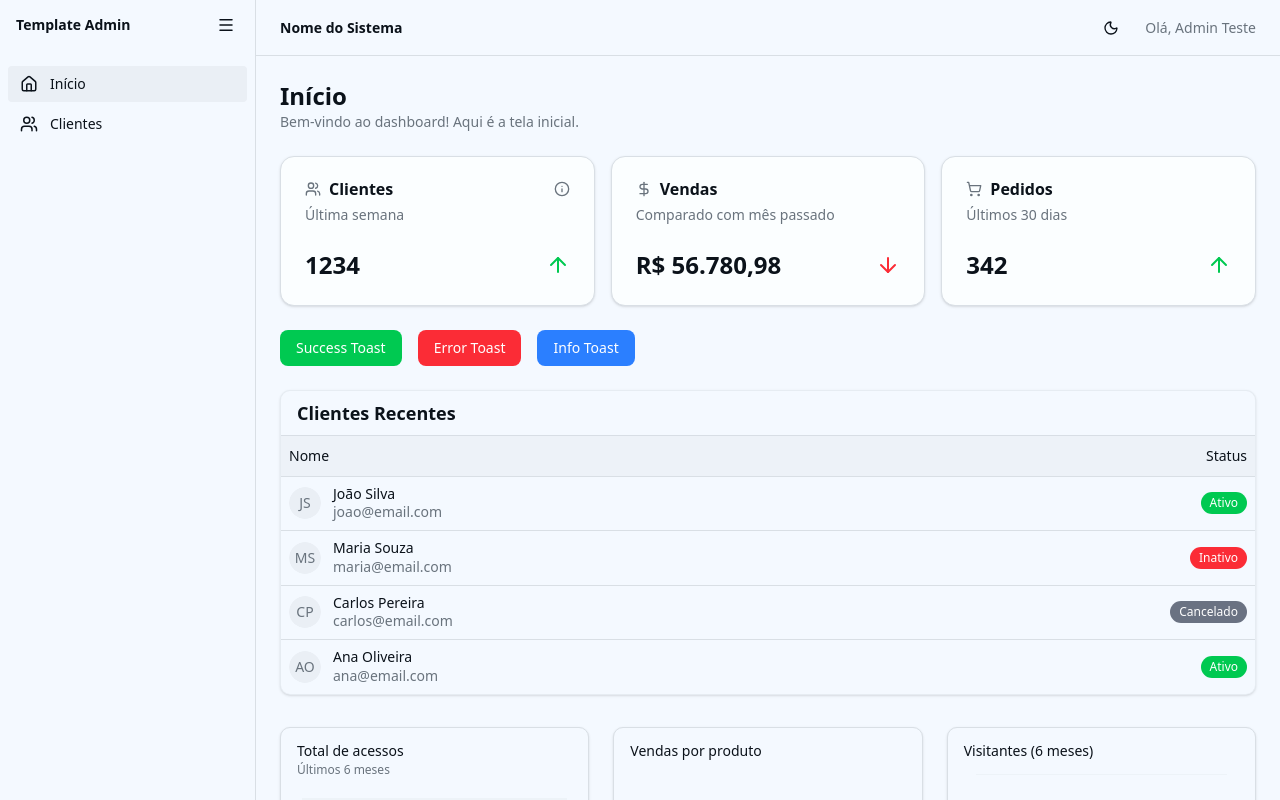
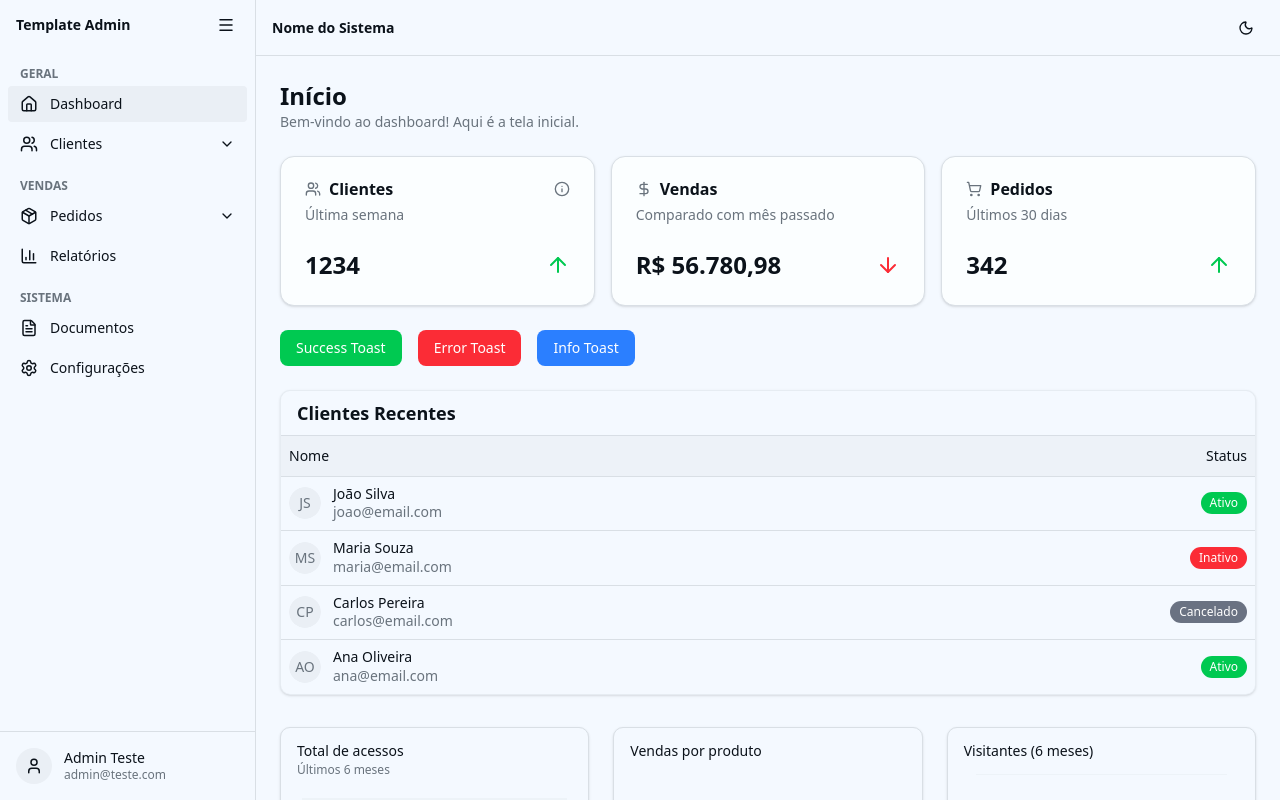
Before and after one commit to evertonestevao/next-admin-template, a Next.js app: page /dashboard in a window 1280 px wide. Built offline with nearby package versions, Linux system fonts and the light colour scheme.

Commit message:
menu mobile

```diff
--- a/app/(private)/dashboard/layout.tsx
+++ b/app/(private)/dashboard/layout.tsx
@@ -1,14 +1,21 @@
-import Sidebar from "@/components/sidebar";
+"use client";
+
+import { useState } from "react";
+import dynamic from "next/dynamic";
 import Topbar from "@/components/topbar";
-import { Toaster } from "sonner";
-import { getCurrentUser } from "@/lib/auth";
 
-export default async function PrivateLayout({
+// carrega só no client (evita hydration mismatch)
+const Sidebar = dynamic(() => import("@/components/sidebar"), { ssr: false });
+const Toaster = dynamic(() => import("sonner").then((m) => m.Toaster), {
+  ssr: false,
+});
+
+export default function PrivateLayout({
   children,
 }: {
   children: React.ReactNode;
 }) {
-  // const user = await getCurrentUser();
+  const [mobileOpen, setMobileOpen] = useState(false);
 
   const user = {
     id: "1",
@@ -17,18 +24,18 @@ export default async function PrivateLayout({
   };
 
   return (
-    <>
-      <div className="flex h-screen">
-        <Sidebar />
+    <div className="flex h-screen overflow-hidden">
+      <Sidebar mobileOpen={mobileOpen} setMobileOpen={setMobileOpen} />
 
-        <div className="flex flex-col flex-1">
-          <Topbar user={user} />
-          <main className="flex-1 p-6 bg-background overflow-auto">
-            {children}
-          </main>
-        </div>
+      <div className="flex flex-col flex-1">
+        <Topbar user={user} onMenuClick={() => setMobileOpen(true)} />
+
+        <main className="flex-1 p-6 bg-background overflow-auto">
+          {children}
+        </main>
       </div>
+
       <Toaster position="top-right" richColors />
-    </>
+    </div>
   );
 }
--- a/components/sidebar.tsx
+++ b/components/sidebar.tsx
@@ -1,38 +1,270 @@
 "use client";
 
 import { useState } from "react";
-import { Home, Users, Menu } from "lucide-react";
+import {
+  Home,
+  Users,
+  Menu,
+  X,
+  User,
+  Key,
+  LogOut,
+  ChevronDown,
+  Package,
+  Settings,
+  FileText,
+  BarChart3,
+} from "lucide-react";
 import Link from "next/link";
 import { usePathname } from "next/navigation";
 
-type MenuItem = {
+import {
+  DropdownMenu,
+  DropdownMenuContent,
+  DropdownMenuItem,
+  DropdownMenuTrigger,
+} from "@/components/ui/dropdown-menu";
+
+import {
+  Collapsible,
+  CollapsibleContent,
+  CollapsibleTrigger,
+} from "@/components/ui/collapsible";
+
+/* ================== TYPES ================== */
+
+type SubItem = {
+  label: string;
+  href: string;
+};
+
+type MenuGroup =
+  | {
+      type: "link";
       label: string;
       href: string;
       icon: React.ElementType;
+    }
+  | {
+      type: "submenu";
+      label: string;
+      icon: React.ElementType;
+      items: SubItem[];
     };
 
-const menuItems: MenuItem[] = [
+type MenuSection = {
+  title: string;
+  items: MenuGroup[];
+};
+
+/* ================== MENU ================== */
+
+const menuSections: MenuSection[] = [
   {
-    label: "Início",
-    href: "/dashboard",
-    icon: Home,
+    title: "Geral",
+    items: [
+      { type: "link", label: "Dashboard", href: "/dashboard", icon: Home },
+      {
+        type: "submenu",
+        label: "Clientes",
+        icon: Users,
+        items: [
+          { label: "Lista de clientes", href: "/dashboard/clientes" },
+          { label: "Novo cliente", href: "/dashboard/clientes/novo" },
+        ],
+      },
+    ],
   },
   {
-    label: "Clientes",
-    href: "/dashboard/clientes",
-    icon: Users,
+    title: "Vendas",
+    items: [
+      {
+        type: "submenu",
+        label: "Pedidos",
+        icon: Package,
+        items: [
+          { label: "Todos pedidos", href: "/dashboard/pedidos" },
+          { label: "Pendentes", href: "/dashboard/pedidos/pendentes" },
+          { label: "Cancelados", href: "/dashboard/pedidos/cancelados" },
+        ],
+      },
+      {
+        type: "link",
+        label: "Relatórios",
+        href: "/dashboard/relatorios",
+        icon: BarChart3,
+      },
+    ],
+  },
+  {
+    title: "Sistema",
+    items: [
+      {
+        type: "link",
+        label: "Documentos",
+        href: "/dashboard/docs",
+        icon: FileText,
+      },
+      {
+        type: "link",
+        label: "Configurações",
+        href: "/dashboard/config",
+        icon: Settings,
+      },
+    ],
   },
 ];
 
-export default function Sidebar() {
+/* ================== USER ================== */
+
+const user = {
+  name: "Admin Teste",
+  email: "admin@teste.com",
+};
+
+/* ================== COMPONENT ================== */
+
+export default function Sidebar({
+  mobileOpen,
+  setMobileOpen,
+}: {
+  mobileOpen: boolean;
+  setMobileOpen: (v: boolean) => void;
+}) {
+  const pathname = usePathname();
   const [collapsed, setCollapsed] = useState(false);
-  const pathname = usePathname();
+
+  function handleLogout() {
+    document.cookie = "token=; path=/; max-age=0";
+    window.location.href = "/auth/login";
+  }
+
+  /* ============ RENDER MENU ============ */
+
+  function renderMenu(closeOnClick = false) {
+    return (
+      <div className="space-y-4">
+        {menuSections.map((section) => (
+          <div key={section.title}>
+            {!collapsed && (
+              <p className="px-3 mb-1 text-xs font-semibold text-muted-foreground uppercase">
+                {section.title}
+              </p>
+            )}
+
+            <div className="space-y-1">
+              {section.items.map((item) => {
+                /* ---------- LINK ---------- */
+                if (item.type === "link") {
+                  const Icon = item.icon;
+                  const isActive = pathname === item.href;
 
                   return (
+                    <Link
+                      key={item.href}
+                      href={item.href}
+                      onClick={() => closeOnClick && setMobileOpen(false)}
+                      className={`flex items-center gap-3 rounded px-3 py-2 text-sm transition-colors
+                        ${isActive ? "bg-muted font-medium" : "hover:bg-muted"}`}
+                    >
+                      <Icon size={18} />
+                      {!collapsed && <span>{item.label}</span>}
+                    </Link>
+                  );
+                }
+
+                /* ---------- SUBMENU ---------- */
+                const Icon = item.icon;
+                const isAnyActive = item.items.some((i) => pathname === i.href);
+
+                return (
+                  <Collapsible key={item.label} defaultOpen={isAnyActive}>
+                    <CollapsibleTrigger asChild>
+                      <button
+                        className={`w-full flex items-center justify-between rounded px-3 py-2 text-sm transition-colors
+                          ${isAnyActive ? "bg-muted font-medium" : "hover:bg-muted"}`}
+                      >
+                        <div className="flex items-center gap-3">
+                          <Icon size={18} />
+                          {!collapsed && <span>{item.label}</span>}
+                        </div>
+
+                        {!collapsed && <ChevronDown size={16} />}
+                      </button>
+                    </CollapsibleTrigger>
+
+                    {!collapsed && (
+                      <CollapsibleContent className="ml-6 mt-1 space-y-1">
+                        {item.items.map((sub) => {
+                          const active = pathname === sub.href;
+
+                          return (
+                            <Link
+                              key={sub.href}
+                              href={sub.href}
+                              onClick={() =>
+                                closeOnClick && setMobileOpen(false)
+                              }
+                              className={`block rounded px-3 py-1.5 text-sm transition-colors
+                                ${active ? "bg-muted font-medium" : "hover:bg-muted"}`}
+                            >
+                              {sub.label}
+                            </Link>
+                          );
+                        })}
+                      </CollapsibleContent>
+                    )}
+                  </Collapsible>
+                );
+              })}
+            </div>
+          </div>
+        ))}
+      </div>
+    );
+  }
+
+  /* ================== JSX ================== */
+
+  return (
+    <>
+      {/* ===== MOBILE DRAWER ===== */}
+      {mobileOpen && (
+        <div
+          className="fixed inset-0 z-50 bg-black/40 md:hidden"
+          onClick={() => setMobileOpen(false)}
+        >
           <aside
-      className={`border-r bg-background transition-all duration-200 ${
-        collapsed ? "w-16" : "w-64"
-      }`}
+            className="w-64 h-full bg-background shadow-lg p-3 flex flex-col"
+            onClick={(e) => e.stopPropagation()}
+          >
+            {/* Header mobile */}
+            <div className="flex items-center justify-between mb-4">
+              <span className="font-semibold text-sm">Menu</span>
+
+              <button
+                onClick={() => setMobileOpen(false)}
+                className="p-2 rounded hover:bg-muted"
+              >
+                <X size={18} />
+              </button>
+            </div>
+
+            {/* Menu */}
+            <nav className="flex-1 overflow-y-auto">{renderMenu(true)}</nav>
+
+            {/* User mobile */}
+            <div className="border-t pt-3 mt-3">
+              <UserMenu />
+            </div>
+          </aside>
+        </div>
+      )}
+
+      {/* ===== DESKTOP SIDEBAR ===== */}
+      <aside
+        className={`hidden md:flex md:flex-col border-r bg-background transition-all duration-200
+          ${collapsed ? "w-16" : "w-64"}`}
       >
         {/* Header */}
         <div className="flex items-center justify-between px-4 py-3">
@@ -42,31 +274,65 @@ export default function Sidebar() {
 
           <button
             onClick={() => setCollapsed(!collapsed)}
-          className="p-1 rounded hover:bg-muted hover:cursor-pointer"
+            className="p-1 rounded hover:bg-muted"
           >
             <Menu size={18} />
           </button>
         </div>
 
         {/* Menu */}
-      <nav className="p-2 mt-2 space-y-1">
-        {menuItems.map((item) => {
-          const Icon = item.icon;
-          const isActive = pathname === item.href;
+        <nav className="p-2 mt-2 flex-1 overflow-y-auto">
+          {renderMenu(false)}
+        </nav>
 
+        {/* User desktop */}
+        <div className="border-t p-2">
+          <UserMenu collapsed={collapsed} />
+        </div>
+      </aside>
+    </>
+  );
+
+  /* ================== USER MENU ================== */
+
+  function UserMenu({ collapsed }: { collapsed?: boolean }) {
     return (
-            <Link
-              key={item.href}
-              href={item.href}
-              className={`flex items-center gap-3 rounded px-3 py-2 text-sm transition-colors
-                ${isActive ? "bg-muted font-medium" : "hover:bg-muted"}`}
+      <DropdownMenu>
+        <DropdownMenuTrigger className="w-full flex items-center gap-3 p-2 rounded hover:bg-muted text-left">
+          <div className="w-9 h-9 rounded-full bg-muted flex items-center justify-center">
+            <User size={18} />
+          </div>
+
+          {!collapsed && (
+            <div className="flex flex-col text-sm leading-tight">
+              <span className="font-medium">{user.name}</span>
+              <span className="text-xs text-muted-foreground">
+                {user.email}
+              </span>
+            </div>
+          )}
+        </DropdownMenuTrigger>
+
+        <DropdownMenuContent side="top" align="start" className="w-56">
+          <DropdownMenuItem className="flex items-center gap-2">
+            <User size={16} />
+            Perfil
+          </DropdownMenuItem>
+
+          <DropdownMenuItem className="flex items-center gap-2">
+            <Key size={16} />
+            Alterar senha
+          </DropdownMenuItem>
+
+          <DropdownMenuItem
+            onClick={handleLogout}
+            className="flex items-center gap-2"
           >
-              <Icon size={18} />
-              {!collapsed && <span>{item.label}</span>}
-            </Link>
-          );
-        })}
-      </nav>
-    </aside>
+            <LogOut size={16} />
+            Sair
+          </DropdownMenuItem>
+        </DropdownMenuContent>
+      </DropdownMenu>
     );
   }
+}
--- a/components/topbar.tsx
+++ b/components/topbar.tsx
@@ -1,6 +1,6 @@
 "use client";
 
-import { Key, LogOut, User as UserIcon } from "lucide-react";
+import { Key, LogOut, Menu } from "lucide-react";
 import { ThemeToggle } from "@/components/theme-toggle";
 import {
   DropdownMenu,
@@ -13,46 +13,34 @@ type User = {
   name: string;
 };
 
-export default function Topbar({ user }: { user: User | null }) {
+export default function Topbar({
+  user,
+  onMenuClick,
+}: {
+  user: User | null;
+  onMenuClick: () => void;
+}) {
   async function handleLogout() {
-    // limpa cookie ou chama API de logout
     document.cookie = "token=; path=/; max-age=0";
     window.location.href = "/auth/login";
   }
 
   return (
-    <header className="h-14 border-b px-6 flex items-center justify-between bg-background">
-      <span className="font-semibold text-sm">Nome do Sistema</span>
+    <header className="h-14 border-b px-4 flex items-center justify-between bg-background">
+      <div className="flex items-center gap-3">
+        {/* BOTÃO MENU MOBILE */}
+        <button
+          onClick={onMenuClick}
+          className="md:hidden p-2 rounded hover:bg-muted "
+        >
+          <Menu size={20} />
+        </button>
+
+        <span className="font-semibold text-sm">Nome do Sistema</span>
+      </div>
 
       <div className="flex items-center gap-4">
         <ThemeToggle />
-
-        {user && (
-          <DropdownMenu>
-            <DropdownMenuTrigger className="flex items-center gap-2 cursor-pointer">
-              {/* <UserIcon size={16} /> */}
-              <span className="text-sm text-muted-foreground">
-                Olá, {user.name}
-              </span>
-            </DropdownMenuTrigger>
-            <DropdownMenuContent align="end">
-              <DropdownMenuItem
-                onClick={handleLogout}
-                className="flex items-center gap-2 hover:cursor-pointer"
-              >
-                <Key size={16} />
-                Alterar senha
-              </DropdownMenuItem>
-              <DropdownMenuItem
-                onClick={handleLogout}
-                className="flex items-center gap-2 hover:cursor-pointer"
-              >
-                <LogOut size={16} />
-                Sair
-              </DropdownMenuItem>
-            </DropdownMenuContent>
-          </DropdownMenu>
-        )}
       </div>
     </header>
   );
--- /dev/null
+++ b/components/ui/collapsible.tsx
@@ -0,0 +1,33 @@
+"use client"
+
+import * as CollapsiblePrimitive from "@radix-ui/react-collapsible"
+
+function Collapsible({
+  ...props
+}: React.ComponentProps<typeof CollapsiblePrimitive.Root>) {
+  return <CollapsiblePrimitive.Root data-slot="collapsible" {...props} />
+}
+
+function CollapsibleTrigger({
+  ...props
+}: React.ComponentProps<typeof CollapsiblePrimitive.CollapsibleTrigger>) {
+  return (
+    <CollapsiblePrimitive.CollapsibleTrigger
+      data-slot="collapsible-trigger"
+      {...props}
+    />
+  )
+}
+
+function CollapsibleContent({
+  ...props
+}: React.ComponentProps<typeof CollapsiblePrimitive.CollapsibleContent>) {
+  return (
+    <CollapsiblePrimitive.CollapsibleContent
+      data-slot="collapsible-content"
+      {...props}
+    />
+  )
+}
+
+export { Collapsible, CollapsibleTrigger, CollapsibleContent }
--- a/package.json
+++ b/package.json
@@ -10,6 +10,7 @@
   },
   "dependencies": {
     "@radix-ui/react-avatar": "^1.1.11",
+    "@radix-ui/react-collapsible": "^1.1.12",
     "@radix-ui/react-dropdown-menu": "^2.1.16",
     "@radix-ui/react-hover-card": "^1.1.15",
     "@radix-ui/react-label": "^2.1.8",
```
Also changed, not shown: 1 other file (tests, documents, lock files or other folders). Lines whose indentation alone changed are shown as unchanged.
